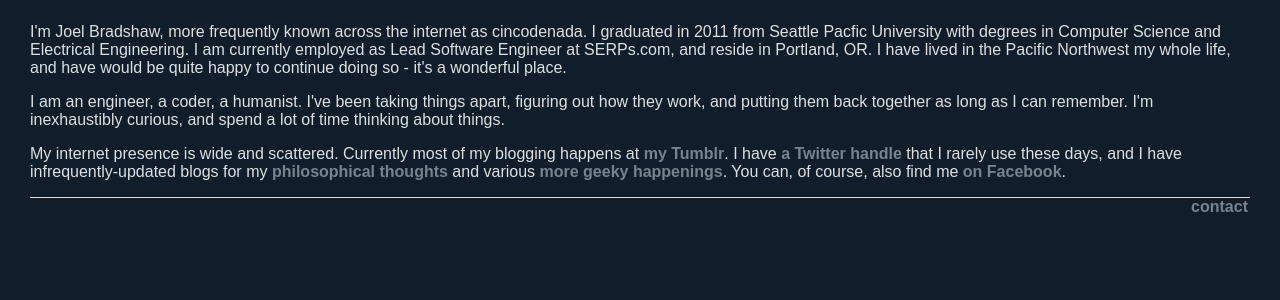
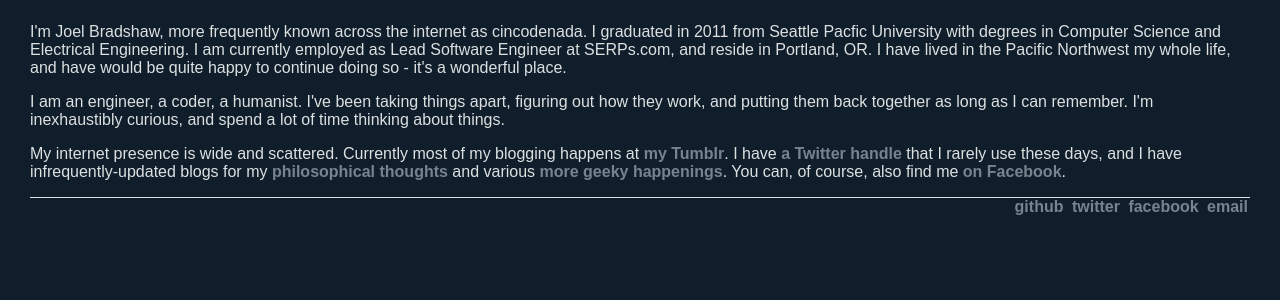
Before and after one commit to cincodenada/portfolio, a PHP site: page /about.php in a window 1280 px wide. Shown: the part 351-651 px from the top of the page. Run offline with PHP 8.4, Linux system fonts and the light colour scheme; some libraries are stand-ins or nearby versions.

Commit message:
Replace contact links with various me-presence links

```diff
--- a/inc/footer.php
+++ b/inc/footer.php
@@ -2,7 +2,10 @@
         <footer>
             <nav id="bottomnav">
                 <ul>
-                    <li><a href="/contact">contact</a></li>
+                    <li><a href="http://github.com/cincodenada">github</a></li>
+                    <li><a href="http://twitter.com/cincodenada">twitter</a></li>
+                    <li><a href="http://facebook.com/cincodenada">facebook</a></li>
+                    <li><a href="mailto:cincodenada@gmail.com">email</a></li>
                 </ul>
             </nav>
         </footer>
```
